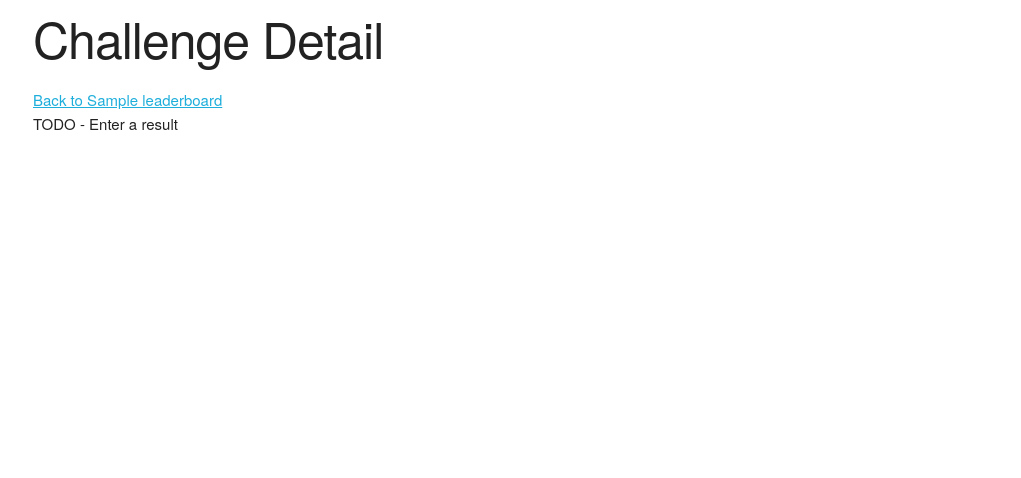
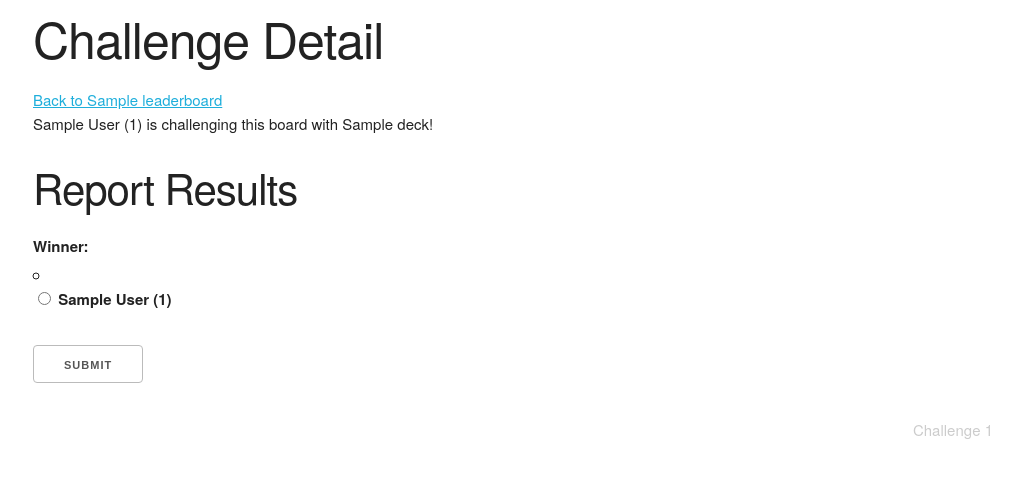
Before and after one commit to jtrussell/swindle, a Django app: a page that uses src/templates/page.html in a window 1280 px wide. Shown: the top 478 px of the page, without its empty margins (127-1148 px from the left). Run offline with Django 3.2, Linux system fonts and the light colour scheme; tables that the repository leaves empty hold one stand-in row (values such as "Sample post").

Commit message:
Add first pass at result submission

```diff
--- a/src/leaderboard/admin.py
+++ b/src/leaderboard/admin.py
@@ -5,6 +5,7 @@ from .models import CompetitorDeck
 from .models import Deck
 from .models import Leaderboard
 from .models import LeaderboardGroup
+from .models import Result
 
 
 class ChallengeAdmin(admin.ModelAdmin):
@@ -33,9 +34,14 @@ class LeaderboardGroupAdmin(admin.ModelAdmin):
     prepopulated_fields = {'slug': ('name',), }
 
 
+class ResultAdmin(admin.ModelAdmin):
+    pass
+
+
 admin.site.register(Challenge, ChallengeAdmin)
 admin.site.register(Competitor, CompetitorAdmin)
 admin.site.register(CompetitorDeck, CompetitorDeckAdmin)
 admin.site.register(Deck, DeckAdmin)
 admin.site.register(Leaderboard, LeaderboardAdmin)
 admin.site.register(LeaderboardGroup, LeaderboardGroupAdmin)
+admin.site.register(Result, ResultAdmin)
--- a/src/leaderboard/forms.py
+++ b/src/leaderboard/forms.py
@@ -1,7 +1,7 @@
 from django import forms
 from django.utils.translation import gettext_lazy as _
 from django.core.exceptions import ValidationError
-from .models import Deck
+from .models import Deck, Result, Competitor
 import uuid
 
 
@@ -36,3 +36,36 @@ class LeaderboardChallengeForm(forms.Form):
         widget=forms.NumberInput(attrs={
             'class': 'u-full-width',
         }))
+
+
+def get_result_form_for_challenge(challenge):
+    competitor_ids = [challenge.created_by.id]
+    if challenge.leaderboard.champion is not None:
+        competitor_ids.append(challenge.leaderboard.champion.id)
+
+    class ChallengeResultForm(forms.ModelForm):
+        winner = forms.ModelChoiceField(
+            Competitor.objects.filter(id__in=competitor_ids),
+            widget=forms.RadioSelect
+        )
+
+        class Meta:
+            model = Result
+            fields = ('winner', 'leaderboard', 'challenge', 'defended_by')
+            widgets = {
+                'leaderboard': forms.HiddenInput(),
+                'challenge': forms.HiddenInput(),
+                'defended_by': forms.HiddenInput(),
+            }
+    return ChallengeResultForm(initial={
+        'leaderboard': challenge.leaderboard,
+        'challenge': challenge,
+        'defended_by': challenge.leaderboard.champion,
+    })
+
+
+class ResultForm(forms.ModelForm):
+
+    class Meta:
+        model = Result
+        fields = ('winner', 'leaderboard', 'challenge', 'defended_by')
--- a/src/leaderboard/models.py
+++ b/src/leaderboard/models.py
@@ -57,7 +57,7 @@ class Competitor(models.Model):
     created_on = models.DateTimeField(auto_now_add=True)
 
     def __str__(self):
-        return self.user.get_full_name()
+        return '{} ({})'.format(self.user.get_full_name(), self.id)
 
 
 class CompetitorDeck(models.Model):
@@ -91,16 +91,20 @@ class Challenge(models.Model):
             })
 
 
-RESULT_STATUES = (
-    (0, "Completed"),
-    (1, "Archived"),
-)
-
-
 class Result(models.Model):
     created_on = models.DateTimeField(auto_now_add=True)
     leaderboard = models.ForeignKey(Leaderboard, on_delete=models.CASCADE)
-    challenge = models.ForeignKey(
+    challenge = models.OneToOneField(
         Challenge, on_delete=models.CASCADE, null=True, blank=True)
-    defended_by = models.ForeignKey(Competitor, on_delete=models.CASCADE)
-    status = models.IntegerField(choices=RESULT_STATUES, default=0)
+    defended_by = models.ForeignKey(
+        Competitor, on_delete=models.CASCADE, related_name='result_defenses')
+    winner = models.ForeignKey(
+        Competitor, on_delete=models.CASCADE, related_name='result_wins')
+
+    def get_absolute_url(self):
+        return reverse(
+            'show_result',
+            kwargs={
+                'leaderboard_slug': self.leaderboard.slug,
+                'result_id': self.id
+            })
--- a/src/leaderboard/templates/leaderboard/challenge-detail.html
+++ b/src/leaderboard/templates/leaderboard/challenge-detail.html
@@ -5,7 +5,19 @@
 <a href="{% url 'show_leaderboard' leaderboard.slug %}">Back to {{leaderboard.name}}</a>
 
 <p>
-TODO - Enter a result
+  {{challenge.created_by}} is challenging this board with {{challenge.created_by.decks.first}}!
 </p>
 
+<h2>Report Results</h2>
+<form action="{% url 'submit_result' %}" method="POST">
+  {% csrf_token %}
+  {{form}}
+  <button type="submit">
+    Submit
+  </button>
+</form>
 {% endblock %}
+
+{% block meta %}
+Challenge {{challenge.id}}
+{% endblock %}
--- a/src/leaderboard/templates/leaderboard/leaderboard-group.html
+++ b/src/leaderboard/templates/leaderboard/leaderboard-group.html
@@ -12,3 +12,7 @@
   {% endfor %}
 </ol>
 {% endblock %}
+
+{% block meta %}
+Leaderboard group {{leaderboard_group.id}}
+{% endblock %}
--- a/src/leaderboard/templates/leaderboard/leaderboard-history.html
+++ b/src/leaderboard/templates/leaderboard/result-list.html
@@ -9,3 +9,7 @@
     TODO - all the matches!
   </p>
 {% endblock %}
+
+{% block meta %}
+History for leaderboard {{leaderboard.id}}
+{% endblock %}
--- a/src/leaderboard/urls.py
+++ b/src/leaderboard/urls.py
@@ -4,15 +4,16 @@ from django.urls import path
 
 urlpatterns = [
     path('boards/<slug:group_slug>/', views.leaderboard_group,
-         name='show_leaderboard_group'),
+         name='show_group'),
     path('board/<slug:leaderboard_slug>/',
          views.leaderboard_detail, name='show_leaderboard'),
-    path('board/<slug:leaderboard_slug>/history',
-         views.leaderboard_history, name='show_leaderboard_history'),
     path('board/<slug:leaderboard_slug>/new-challenge',
-         views.new_challenge, name='show_leaderboard_challenge_form'),
+         views.new_challenge, name='show_challenge_form'),
     path('board/<slug:leaderboard_slug>/challenge/<int:challenge_id>',
          views.challenge_detail, name='show_challenge'),
-    path('board/<slug:leaderboard_slug>/result/<int:result_id>',
-         views.result_detail, name='show_leaderboard_results'),
+    path('board/<slug:leaderboard_slug>/results',
+         views.result_list, name='show_results'),
+    path('board/<slug:leaderboard_slug>/results/<int:result_id>',
+         views.result_detail, name='show_result'),
+    path('result', views.submit_result, name='submit_result'),
 ]
--- a/src/leaderboard/views.py
+++ b/src/leaderboard/views.py
@@ -1,11 +1,13 @@
 from django.shortcuts import render, redirect
+from django.http import HttpResponseNotFound
 from .models import Challenge
 from .models import Competitor
 from .models import CompetitorDeck
 from .models import Deck
 from .models import Leaderboard
 from .models import LeaderboardGroup
-from .forms import LeaderboardChallengeForm
+from .models import Result
+from .forms import LeaderboardChallengeForm, ResultForm, get_result_form_for_challenge
 
 
 # Create your views here.
@@ -24,13 +26,6 @@ def leaderboard_group(request, group_slug):
 def leaderboard_detail(request, leaderboard_slug):
     board = Leaderboard.objects.filter(slug=leaderboard_slug).first()
     return render(request, 'leaderboard/leaderboard-detail.html', {
-        'leaderboard': board,
-    })
-
-
-def leaderboard_history(request, leaderboard_slug):
-    board = Leaderboard.objects.filter(slug=leaderboard_slug).first()
-    return render(request, 'leaderboard/leaderboard-history.html', {
         'leaderboard': board,
     })
 
@@ -84,10 +79,40 @@ def new_challenge(request, leaderboard_slug):
 
 def challenge_detail(request, leaderboard_slug, challenge_id):
     board = Leaderboard.objects.filter(slug=leaderboard_slug).first()
+    challenge = Challenge.objects.get(id=challenge_id)
+    form = get_result_form_for_challenge(challenge)
     return render(request, 'leaderboard/challenge-detail.html', {
-        'leaderboard': board
+        'leaderboard': board,
+        'challenge': challenge,
+        'form': form,
+    })
+
+
+def submit_result(request):
+    if request.method == 'POST':
+        form = ResultForm(request.POST)
+        # TODO validate user is allowed to submit this result!
+        if form.is_valid():
+            result = form.save()
+            return redirect(result)
+        else:
+            print('Form is not valid')
+            # TODO shouldn't ever happen... but redirect somewhere better
+            print(form.errors)
+            return HttpResponseNotFound()
+    else:
+        return HttpResponseNotFound()
+
+
+def result_list(request, leaderboard_slug):
+    board = Leaderboard.objects.filter(slug=leaderboard_slug).first()
+    return render(request, 'leaderboard/result-list.html', {
+        'leaderboard': board,
     })
 
 
 def result_detail(request, leaderboard_slug, result_id):
-    return render(request, 'leaderboard/index.html')
+    result = Result.objects.get(id=result_id)
+    return render(request, 'leaderboard/result-detail.html', {
+        'result': result,
+    })
--- a/src/static/css/main.css
+++ b/src/static/css/main.css
@@ -1 +1,8 @@
-/* Silence is golden */
+:root {
+  --color-muted: #ccc;
+}
+
+.swindle-meta {
+  text-align: right;
+  color: var(--color-muted);
+}
--- a/src/templates/page.html
+++ b/src/templates/page.html
@@ -33,6 +33,12 @@
     {% endblock %}
   </main>
 
+  <div class="container swindle-meta">
+    {% block meta %}
+      <!-- Silence is golden -->
+    {% endblock %}
+  </div>
+
   {% endblock %}
 </body>
 
```
Also changed, not shown: src/leaderboard/templates/leaderboard/leaderboard-detail.html (+7 -3 lines), src/leaderboard/templates/leaderboard/result-detail.html (added, +12 -0 lines), src/leaderboard/migrations/0005_auto_20210328_2010.py (added), src/leaderboard/migrations/0006_auto_20210328_2019.py (added), src/leaderboard/migrations/0007_auto_20210329_0140.py (added). Lines whose indentation alone changed are shown as unchanged.
